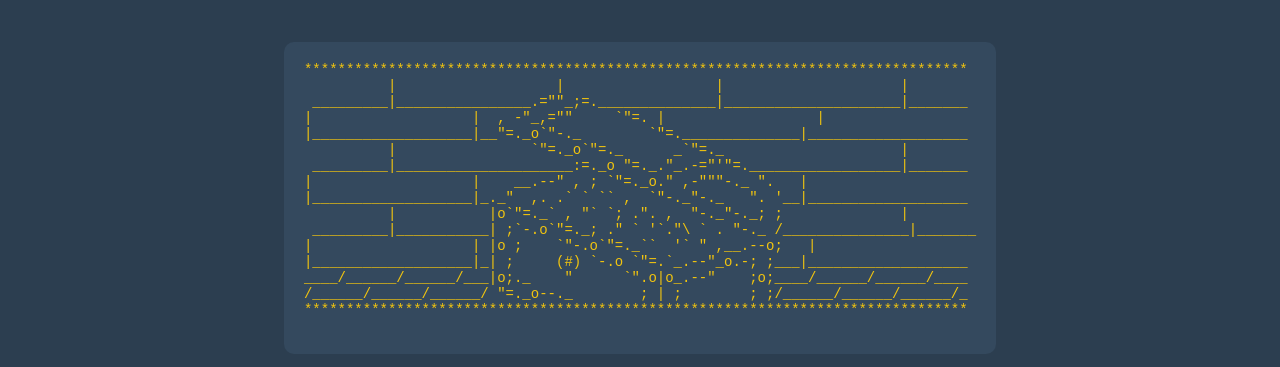
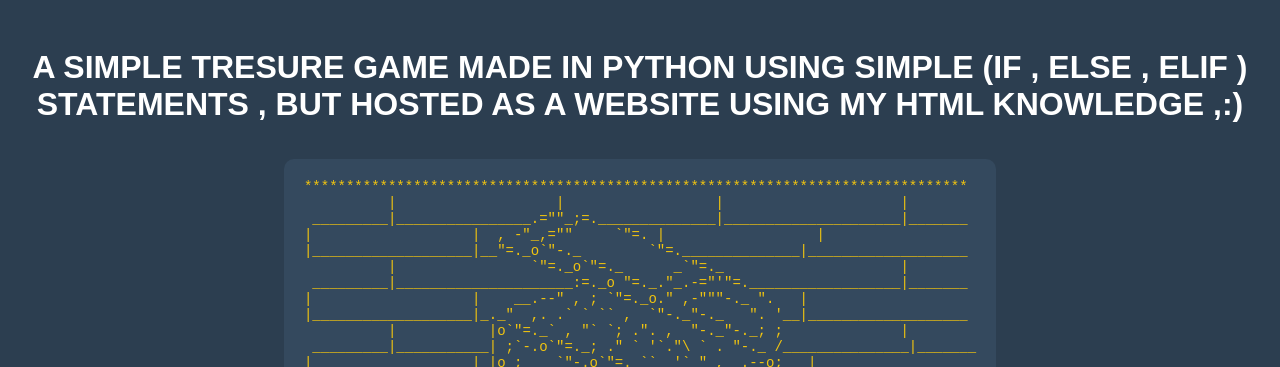
Before and after one commit to Arpan200502/simple-tresure-game, a plain HTML site: page index.html in a window 1280 px wide. Shown: the top 367 px of the page. Drawn offline with Linux system fonts and the light colour scheme.

Commit message:
Update index.html

```diff
--- a/index.html
+++ b/index.html
@@ -38,6 +38,7 @@
     </style>
 </head>
 <body>
+    <h1>A SIMPLE TRESURE GAME MADE IN PYTHON USING SIMPLE (IF , ELSE , ELIF ) STATEMENTS , BUT HOSTED AS A WEBSITE USING MY HTML KNOWLEDGE ,:)</h1>
     <pre>
 *******************************************************************************
           |                   |                  |                     |
```
